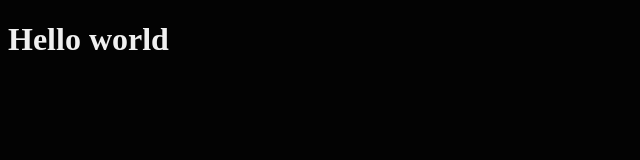
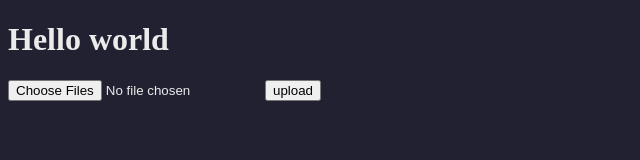
Before and after one commit to noormohammedb/actix-file-upload-sample, a plain HTML site: page static/index.html in a window 1280 px wide. Shown: the whole page, without its empty margins (0-640 px from the left). Drawn offline with Linux system fonts and the light colour scheme.

Commit message:
file upload form

```diff
--- a/static/index.html
+++ b/static/index.html
@@ -10,6 +10,10 @@
 
 <body>
   <h1>Hello world</h1>
+  <form action="/upload" method="post" enctype="multipart/form-data">
+    <input type="file" multiple name="upload_file" id="file_ele">
+    <button type="submit">upload</button>
+  </form>
   <script src="script.js">
 
   </script>
--- a/static/style.css
+++ b/static/style.css
@@ -1,4 +1,4 @@
 body {
-  background-color: #030303;
-  color: #f0f0f0;
+  background-color: #212131;
+  color: #ebebeb;
 }
```
